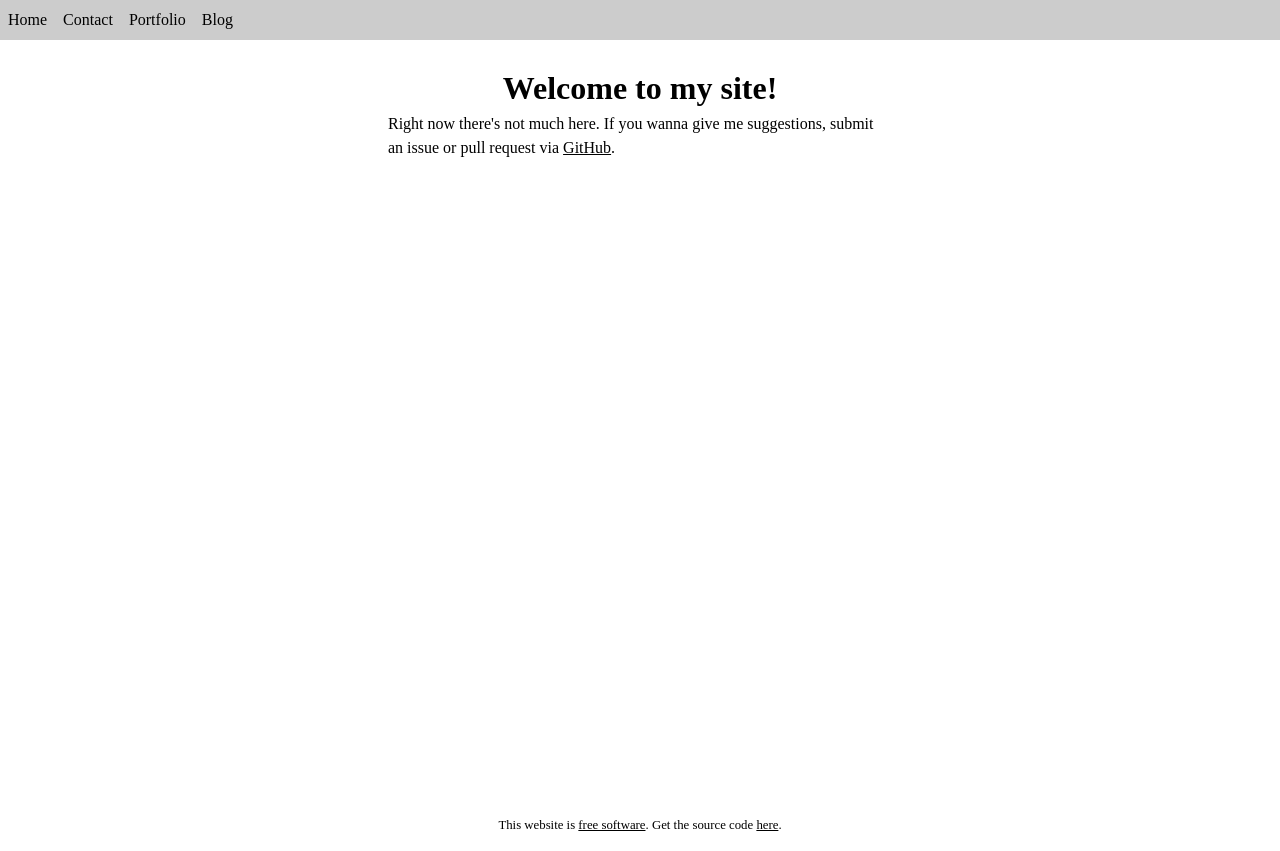
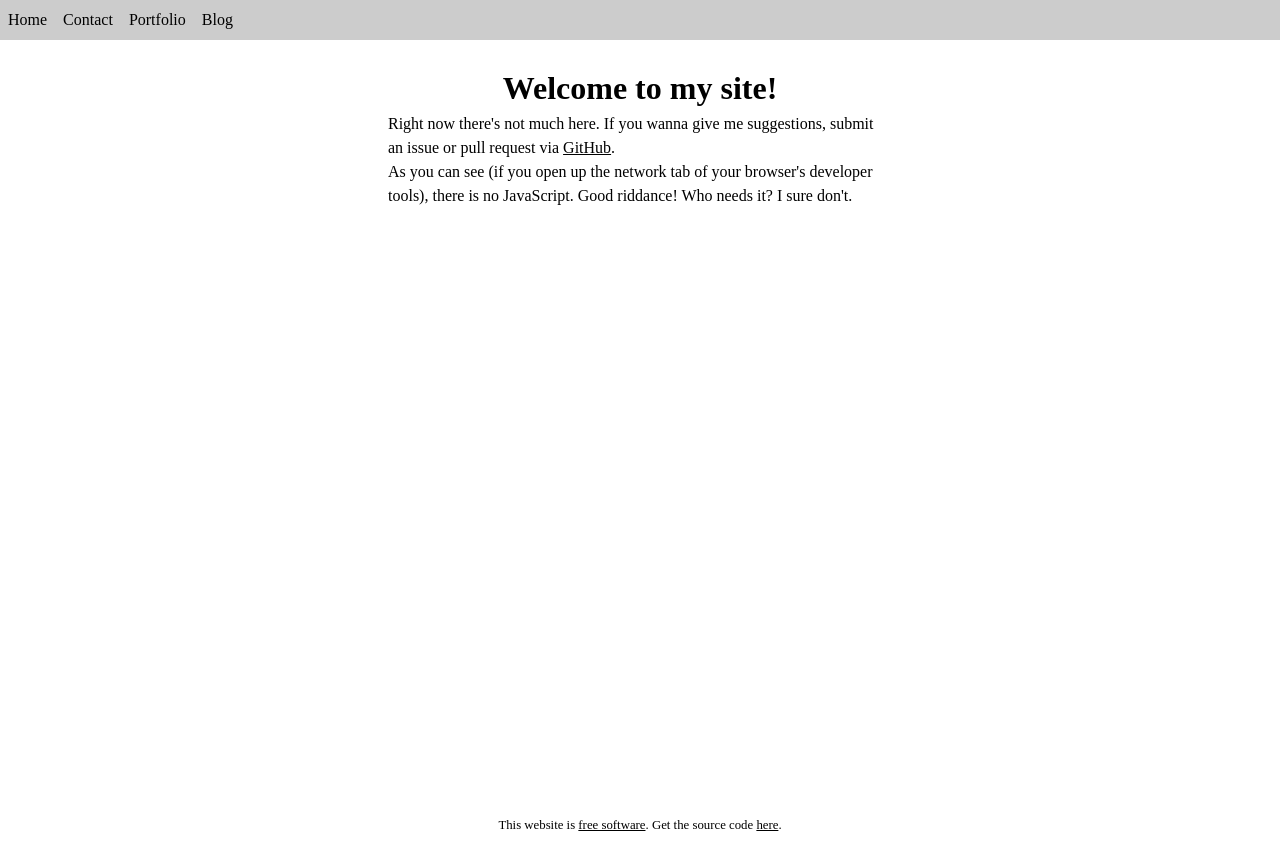
Before and after one commit to wildwestrom/mysite, a SvelteKit app: page / in a window 1280 px wide. Built offline with nearby package versions, Linux system fonts and the light colour scheme.

Commit message:
change formatting rules

```diff
--- a/src/hooks.server.ts
+++ b/src/hooks.server.ts
@@ -35,11 +35,7 @@ export async function handle({
 }): Promise<Response> {
 	const response = await resolve(event);
 
-	if (
-		!test_no_min &&
-		prerendering &&
-		response.headers.get('content-type') === 'text/html'
-	) {
+	if (!test_no_min && prerendering && response.headers.get('content-type') === 'text/html') {
 		const body = await response.text();
 		const minified_html = minify(body, minification_options);
 		return new Response(minified_html, response);
--- a/src/routes/+layout.svelte
+++ b/src/routes/+layout.svelte
@@ -14,11 +14,9 @@
 </div>
 <footer>
 	<p>
-		This website is <ExternalLink
-			link="https://www.gnu.org/licenses/agpl-3.0.html"
+		This website is <ExternalLink link="https://www.gnu.org/licenses/agpl-3.0.html"
 			>free software</ExternalLink
-		>. Get the source code
-		<ExternalLink link="https://github.com/wildwestrom/mysite"
+		>. Get the source code <ExternalLink link="https://github.com/wildwestrom/mysite"
 			>here</ExternalLink
 		>.
 	</p>
--- a/src/routes/+page.svelte
+++ b/src/routes/+page.svelte
@@ -9,8 +9,11 @@
 <h1>Welcome to my site!</h1>
 
 <p>
-	Right now there's not much here. If you wanna give me suggestions, submit an
-	issue or pull request via <ExternalLink
-		link="https://github.com/wildwestrom/mysite">GitHub</ExternalLink
-	>.
+	Right now there's not much here. If you wanna give me suggestions, submit an issue or pull request
+	via <ExternalLink link="https://github.com/wildwestrom/mysite">GitHub</ExternalLink>.
 </p>
+
+<p>
+	As you can see (if you open up the network tab of your browser's developer tools), there is no
+	JavaScript. Good riddance! Who needs it? I sure don't.
+</p>
```
Also changed, not shown: 1 other file (tests, documents, lock files or other folders).
